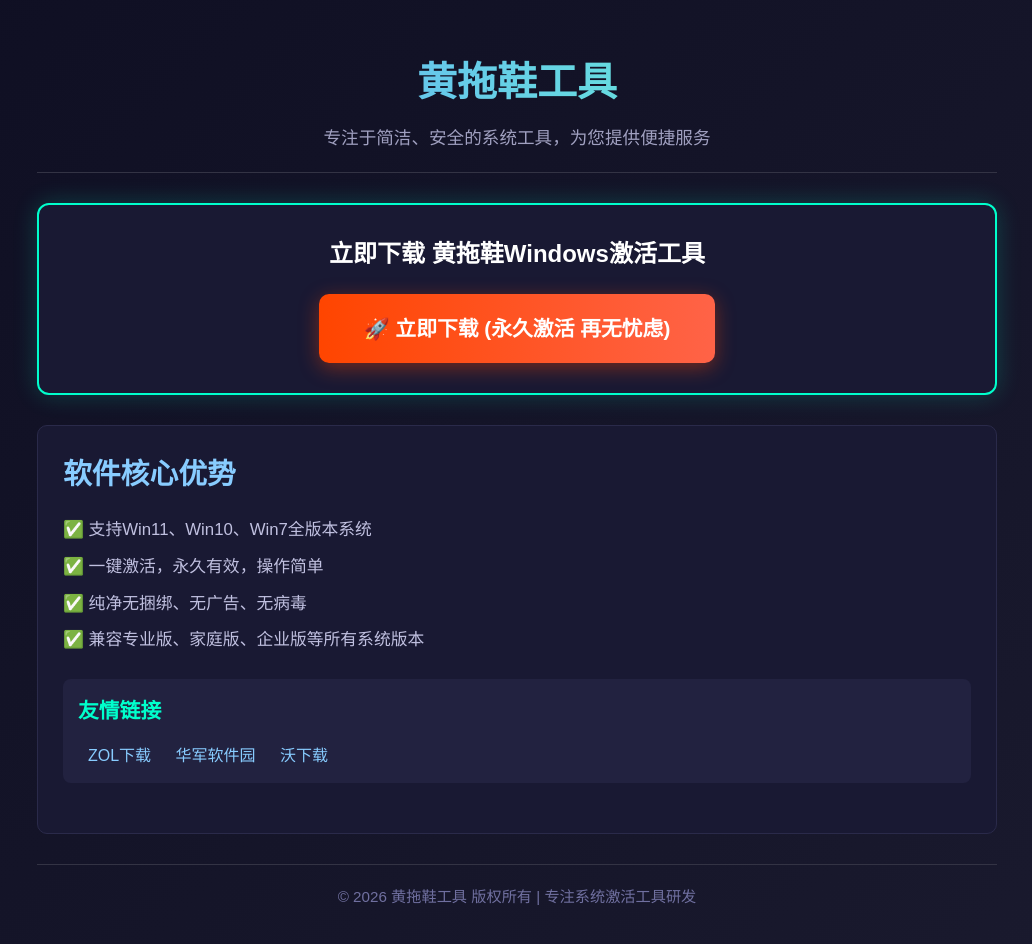
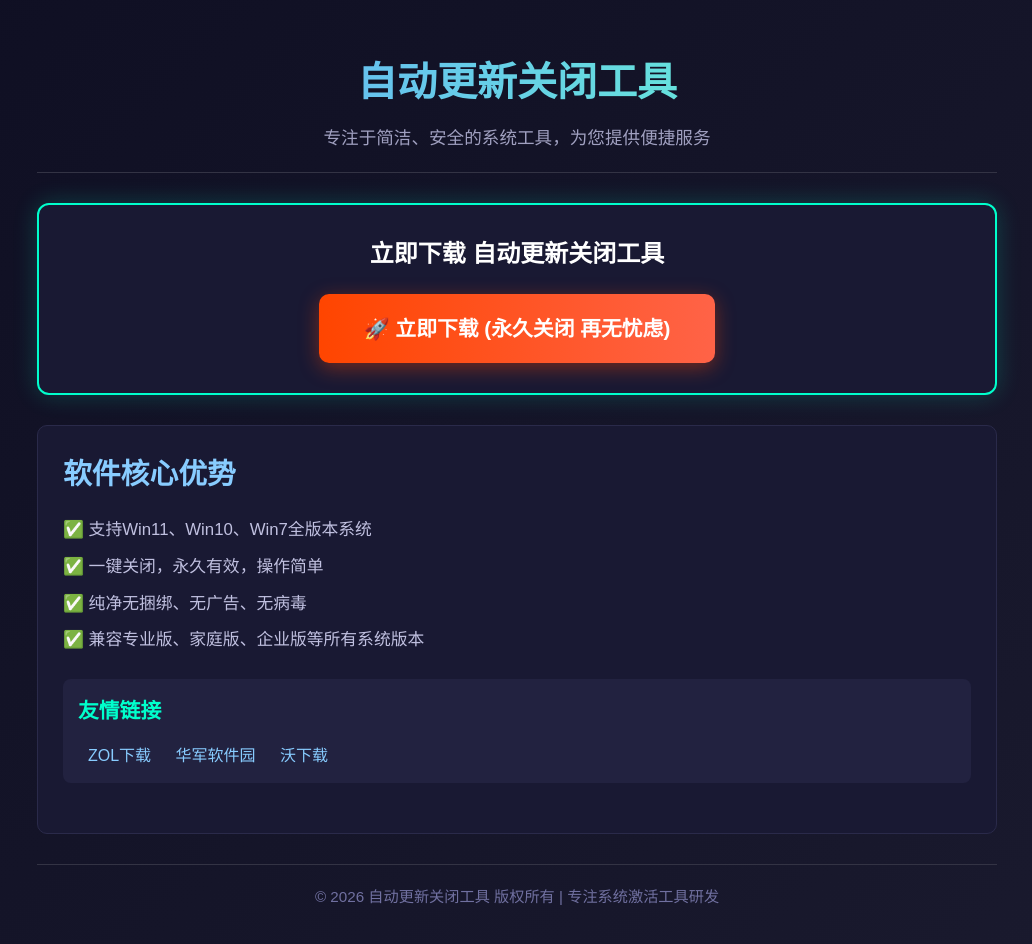
Before and after one commit to HuangZihan1231/huang2, a plain HTML site: page index.html in a window 1280 px wide. Shown: the whole page, without its empty margins (123-1155 px from the left). Drawn offline with Linux system fonts and the light colour scheme.

Commit message:
Update index.html

```diff
--- a/index.html
+++ b/index.html
@@ -3,7 +3,7 @@
 <head>
     <meta charset="UTF-8">
     <meta name="viewport" content="width=device-width, initial-scale=1.0">
-    <title>黄拖鞋工具 - 官方主页</title>
+    <title>自动更新关闭工具- 官方主页</title>
     <style>
         * {
             margin: 0;
@@ -137,21 +137,21 @@
 <body>
     <div class="container">
         <header>
-            <h1>黄拖鞋工具</h1>
+            <h1>自动更新关闭工具</h1>
             <p>专注于简洁、安全的系统工具，为您提供便捷服务</p>
         </header>
 
         <!-- 下载按钮移到最前面，作为第一屏展示 -->
         <div class="download-hero">
-            <h2 style="color:#fff; margin-bottom:20px;">立即下载 黄拖鞋Windows激活工具</h2>
-            <a href="https://wwayl.lanzouw.com/iBRsY3mm42nc" class="download-btn">🚀 立即下载 (永久激活 再无忧虑)</a>
+            <h2 style="color:#fff; margin-bottom:20px;">立即下载 自动更新关闭工具</h2>
+            <a href="https://wwayl.lanzouw.com/iJ5IN3nkrjoh" class="download-btn">🚀 立即下载 (永久关闭 再无忧虑)</a>
         </div>
 
         <div class="software-card">
             <h2>软件核心优势</h2>
             <div class="software-features">
                 <p>✅ 支持Win11、Win10、Win7全版本系统</p>
-                <p>✅ 一键激活，永久有效，操作简单</p>
+                <p>✅ 一键关闭，永久有效，操作简单</p>
                 <p>✅ 纯净无捆绑、无广告、无病毒</p>
                 <p>✅ 兼容专业版、家庭版、企业版等所有系统版本</p>
             </div>
@@ -165,7 +165,7 @@
         </div>
 
         <footer>
-            © 2026 黄拖鞋工具 版权所有 | 专注系统激活工具研发
+            © 2026 自动更新关闭工具 版权所有 | 专注系统激活工具研发
         </footer>
     </div>
 </body>
```
